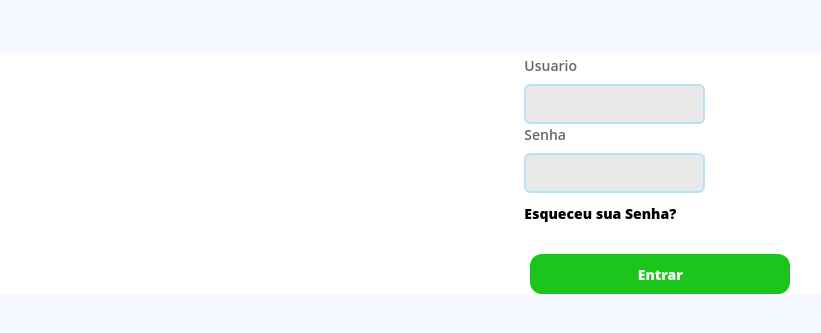
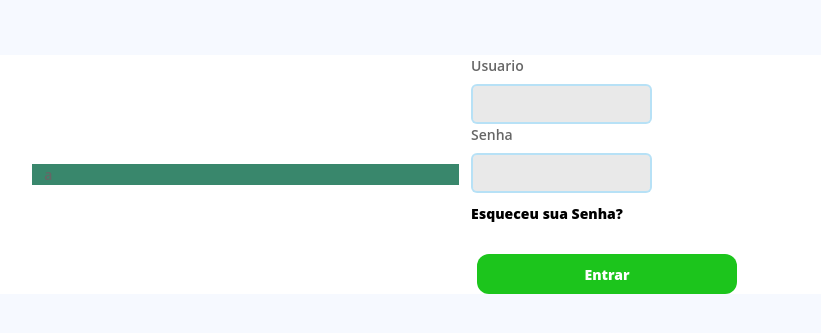
Before and after one commit to GustQueiroz/agroApp, a React (Create React App) app: page / in a window 1280 px wide. Shown: the part 345-678 px from the top of the page, without its empty margins (9-830 px from the left). Built offline with nearby package versions, Linux system fonts and the light colour scheme.

Commit message:
producer table

```diff
--- a/src/screens/signIn.jsx
+++ b/src/screens/signIn.jsx
@@ -6,7 +6,7 @@ const SignIn = () => {
   return (
     <>
       <div className="signIn-body row">
-        <div className="register-link-body col-5"></div>
+        <div className="register-link-body col-4">a</div>
         <div className="col-7">
           <div className="col-3">
             <label className="form-label">Usuario</label>
--- a/src/screens/styles/screenStyles.css
+++ b/src/screens/styles/screenStyles.css
@@ -76,3 +76,6 @@
   height: 100%;
   margin-top: 400px;
 }
+.register-link-body {
+  background-color: #39876c;
+}
```
Also changed, not shown: src/screens/producerTable.jsx (added, +11 -0 lines).
